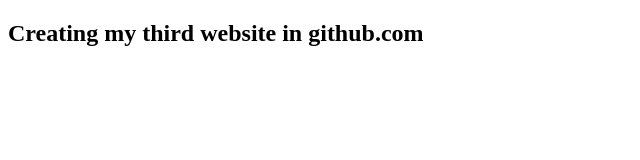
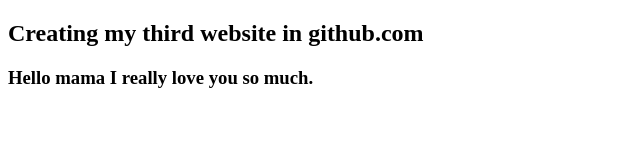
Before and after one commit to KamrulHasan11/my-3rd-web, a plain HTML site: page index.html in a window 1280 px wide. Shown: the whole page, without its empty margins (0-640 px from the left). Drawn offline with Linux system fonts and the light colour scheme.

Commit message:
heading 3

```diff
--- a/index.html
+++ b/index.html
@@ -7,5 +7,6 @@
 </head>
 <body>
     <h2>Creating my third website in github.com</h2>
+    <h3>Hello mama I really love you so much.</h3>
 </body>
 </html>
```
